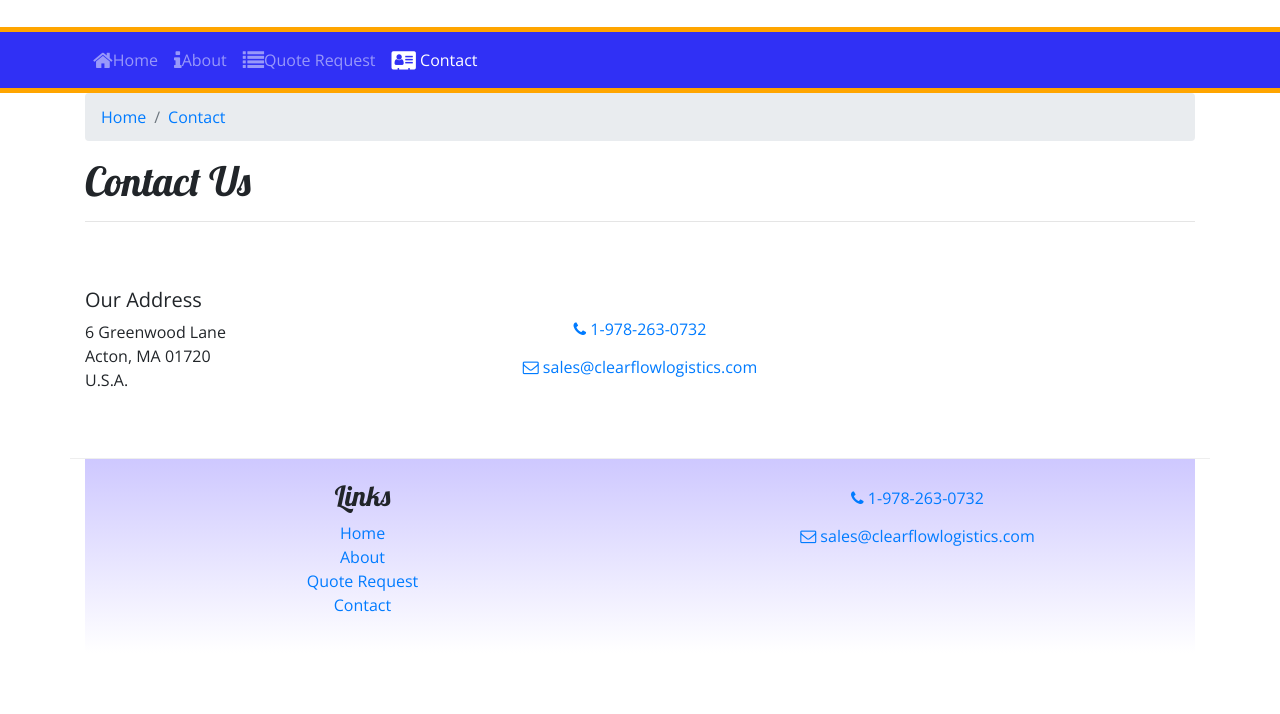
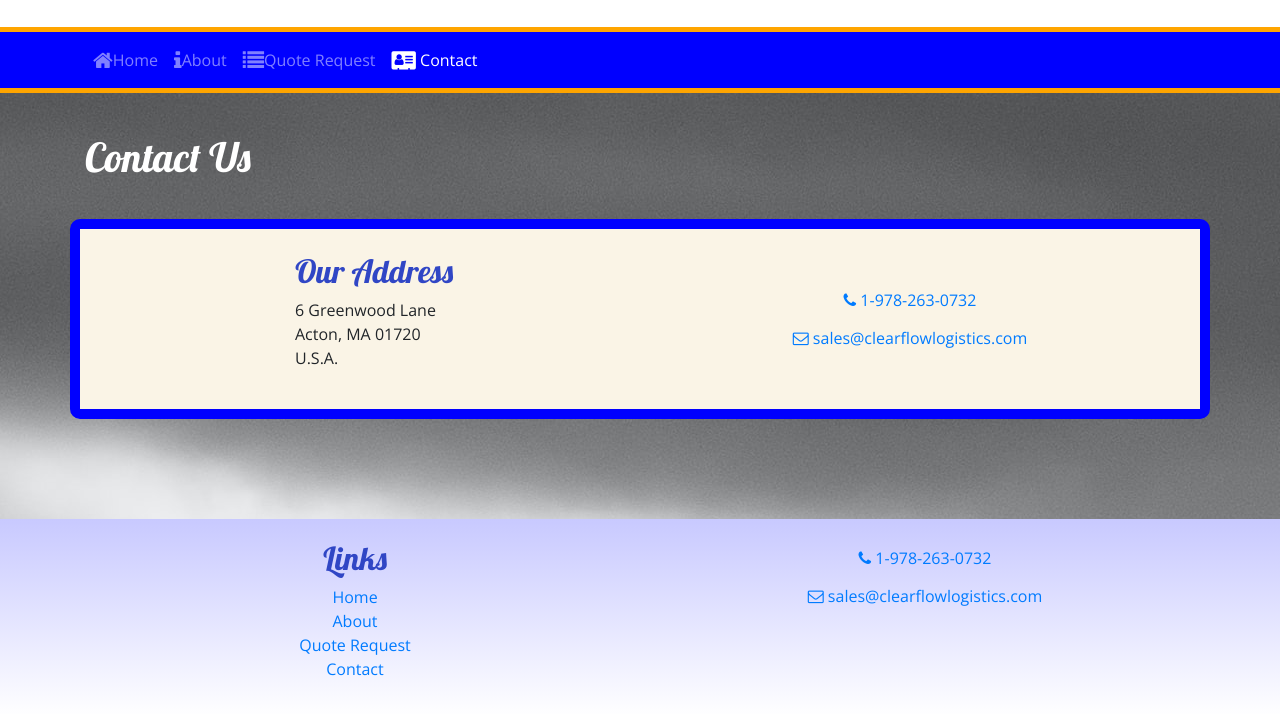
Before and after one commit to roland5432/ClearflowSite, a website: page contactus.html in a window 1280 px wide. Shown: the part 126-840 px from the top of the page. Before the commit the page ends 800 px from the top, so only its background shows below. Drawn offline with nearby package versions, Linux system fonts and the light colour scheme.

Commit message:
style tweaks and broders

```diff
--- a/contactus.html
+++ b/contactus.html
@@ -2,19 +2,15 @@
 <html lang="en">
 
 <head>
-    <!-- Required meta tags always come first -->
     <meta charset="utf-8" />
     <meta name="viewport" content="width=device-width, initial-scale=1" />
-    <!-- Bootstrap CSS -->
     <link rel="stylesheet" href="node_modules/bootstrap/dist/css/bootstrap.min.css" />
-    <!-- Additional CSS must be placed after Bootstrap CSS -->
     <link rel="stylesheet" href="node_modules/font-awesome/css/font-awesome.min.css" />
     <link rel="stylesheet" href="node_modules/bootstrap-social/bootstrap-social.css" />
-    <link rel="stylesheet" href="https://fonts.googleapis.com/css?family=Lobster|Open+Sans" />
     <link rel="stylesheet" href="css/styles.css" />
     <title>Clearflow Logistics Inc.</title>
 </head>
-<body>
+<body class = "backgroundTruck">
     <header class="jumbotron jumbotron-fluid">
         <div class="container">
             <div class="row">
@@ -38,34 +34,30 @@
     </nav>
     <div class="container">
         <div class="row">
-            <div class="col">
-                <ol class="breadcrumb">
-                    <li class="breadcrumb-item"><a href="index.html">Home</a></li>
-                    <li class="breadcrumb-item active"><a href="contactus.html">Contact</a></li>
-                </ol>
+            <div class="col quoteTitle">
                 <h1>Contact Us</h1>
-                <hr />
             </div>
         </div>
-        <div class="row row-content align-items-center">
-            <div class="col-sm-4">
-                <h5>Our Address</h5>
+        <div class="row row-content align-items-center verbageBorder bottomSpacing">
+            <div class="col-6 col-sm-4 offset-2">
+                <h2>Our Address</h2>
                 <address>
                     6 Greenwood Lane<br />
                     Acton, MA 01720<br />
                     U.S.A.
                 </address>
             </div>
-            <div class="col-sm-4 text-center">
+            <div class="col-6 col-sm-4 text-center offset-1">
                 <a role="button" class="btn btn-link" href="tel:+19782630732"><i class="fa fa-phone"></i> 1-978-263-0732</a><br />
                 <a role="button" class="btn btn-link" href="mailto:sales@clearflowlogistics.com"><i class="fa fa-envelope-o"></i> sales@clearflowlogistics.com</a>
+            </div>
         </div>
     </div>
         <footer class="site-footer">
             <div class="container">
                 <div class="row">
                     <div class="col-6 text-center">
-                    <h3>Links</h3>
+                        <h2>Links</h2>
                         <ul class="list-unstyled">
                             <li><a href="index.html">Home</a></li>
                             <li><a href="aboutus.html">About</a></li>
--- a/css/styles.css
+++ b/css/styles.css
@@ -1,3 +1,6 @@
+@import url("https://fonts.googleapis.com/css?family=Lobster|Open+Sans");
+
+
 body {
     font-family: "Open Sans", sans-serif;
 }
@@ -15,7 +18,7 @@
 }
 
 .site-footer{
-    background-image: linear-gradient(#CEC8FF, white);
+    background-image: linear-gradient(#c8c9ff, white);
     padding: 20px 0;
 }
 
@@ -31,7 +34,7 @@
     min-height: 200px;
 }
 .navbar {
-    background-color: rgb(48, 48, 245);
+    background-color: blue;
     border-width: 5px 0px;
     border-color: orange;
     border-style: solid;
@@ -50,3 +53,30 @@
 .carousel {
     border: solid #5637DD;
 }
+
+.footer-links {
+    list-style-type: none;
+}
+
+.verbageBorder {
+    background-color: rgb(250, 244, 230);
+    border: 10px solid blue;
+    padding: 20px;
+    border-radius: 10px;
+    margin-bottom: 10px;
+    min-width: 250px;
+}
+
+.backgroundTruck {
+    background-image: url("/img/truckBackground.jpg");
+}
+
+.quoteTitle {
+    padding-top: 40px;
+    color: white;
+}
+
+.bottomSpacing {
+    margin-top: 30px;
+    margin-bottom: 100px;
+}
```
Also changed, not shown: aboutus.html (+6 -12 lines), index.html (+10 -13 lines), quoterequest.html (+9 -16 lines), img/truckBackground.jpg (added). Lines whose indentation alone changed are shown as unchanged.
